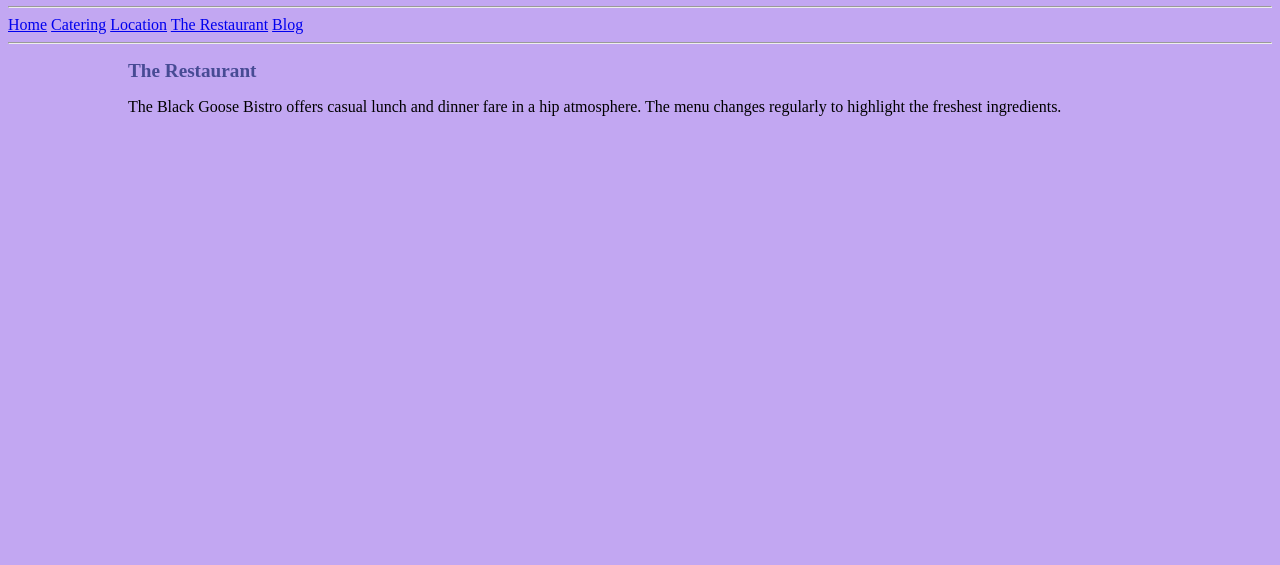
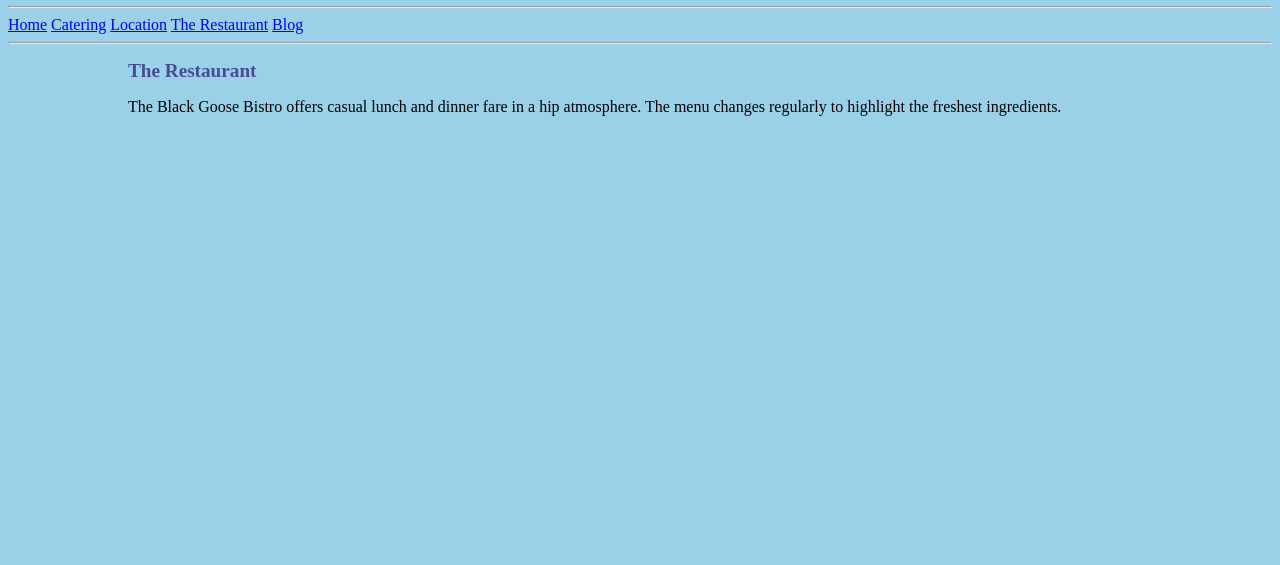
Before and after one commit to jglass12/jglass12.github.io, a plain HTML site: page black_goose/the_restaurant.htm in a window 1280 px wide. Shown: the part 235-800 px from the top of the page. Drawn offline with Linux system fonts and the light colour scheme.

Commit message:
Update the_restaurant.htm

```diff
--- a/black_goose/the_restaurant.htm
+++ b/black_goose/the_restaurant.htm
@@ -3,7 +3,7 @@
         <title>Black Goose Bistro Location</title>
         <style type="text/css">
             body {
-                background-color: #C2A7F2;
+                background-color: #9ad1e8;
                 font-family: sans serif;
             }
             h1 {
```
